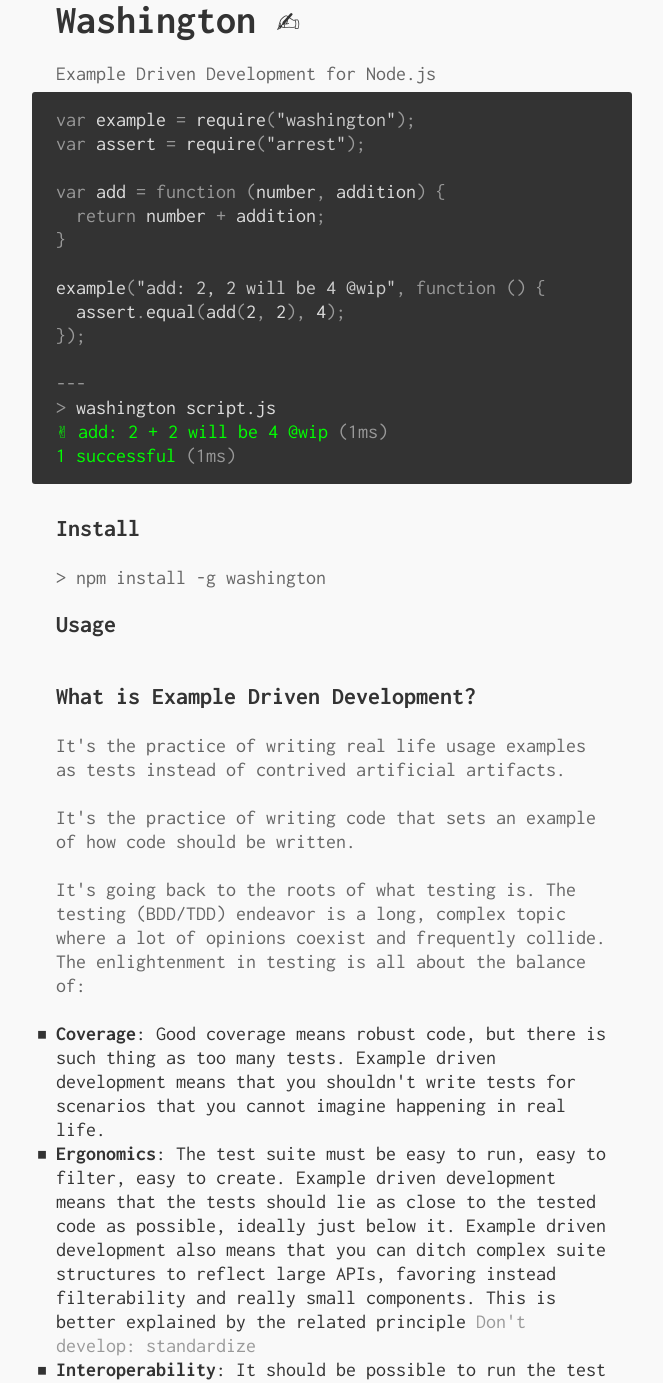
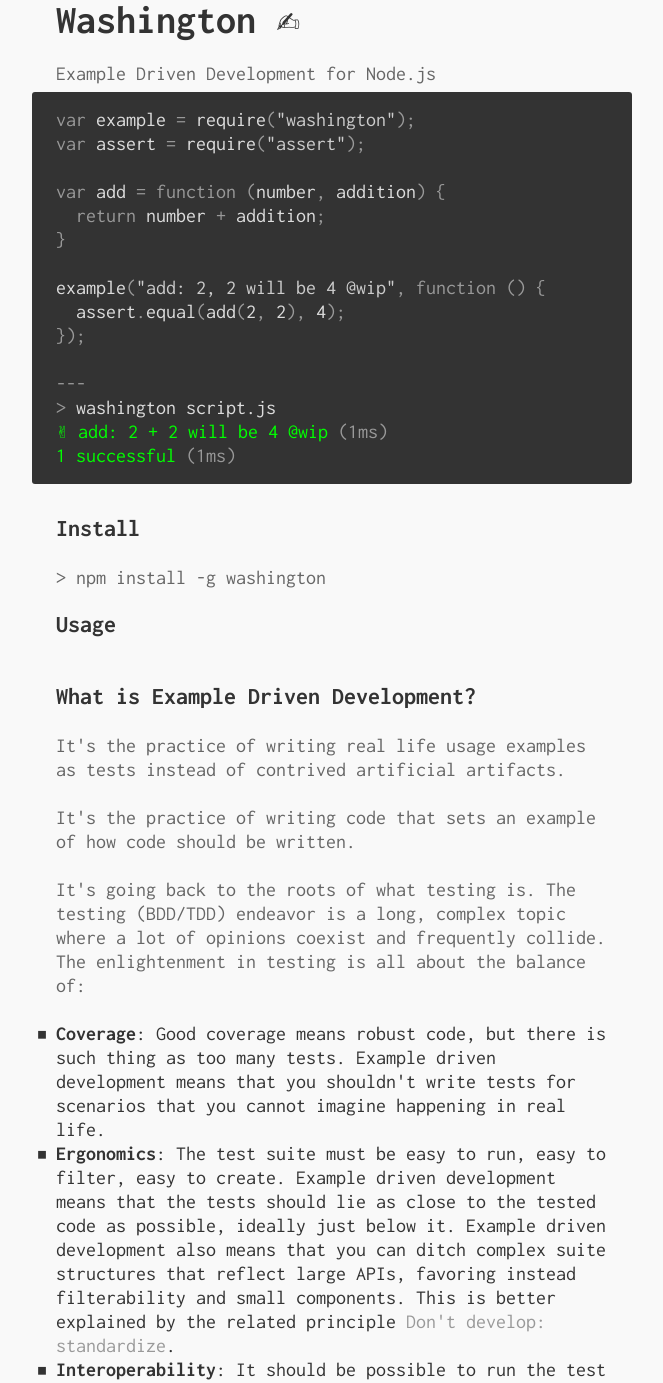
Before and after one commit to xaviervia/washington, a website: page index.html in a window 1280 px wide. Shown: the part 40-1423 px from the top of the page, without its empty margins (308-971 px from the left). Drawn offline with Linux system fonts and the light colour scheme.

Commit message:
Minor fixes

```diff
--- a/index.html
+++ b/index.html
@@ -17,7 +17,7 @@
 
       <proposition>
         <pre><span class="muted">var</span> example <span class="muted">=</span> require<span class="muted">(</span><span class="string">"washington"</span><span class="muted">);</span>
-<span class="muted">var</span> assert <span class="muted">=</span> require<span class="muted">(</span><span class="string">"arrest"</span><span class="muted">);</span>
+<span class="muted">var</span> assert <span class="muted">=</span> require<span class="muted">(</span><span class="string">"assert"</span><span class="muted">);</span>
 
 <span class="muted">var</span> add <span class="muted">= function (</span>number<span class="muted">,</span> addition<span class="muted">) {</span>
   <span class="muted">return</span> number <span class="muted">+</span> addition<span class="muted">;</span>
@@ -51,7 +51,7 @@
 
       <ul>
         <li><strong>Coverage</strong>: Good coverage means robust code, but there is such thing as too many tests. Example driven development means that you shouldn't write tests for scenarios that you cannot imagine happening in real life.</li>
-        <li><strong>Ergonomics</strong>: The test suite must be easy to run, easy to filter, easy to create. Example driven development means that the tests should lie as close to the tested code as possible, ideally just below it. Example driven development also means that you can ditch complex suite structures to reflect large APIs, favoring instead filterability and really small components. This is better explained by the related principle <a href="dont develop">Don't develop: standardize</a></li>
+        <li><strong>Ergonomics</strong>: The test suite must be easy to run, easy to filter, easy to create. Example driven development means that the tests should lie as close to the tested code as possible, ideally just below it. Example driven development also means that you can ditch complex suite structures that reflect large APIs, favoring instead filterability and small components. This is better explained by the related principle <a href="dont develop">Don't develop: standardize</a>.</li>
         <li><strong>Interoperability</strong>: It should be possible to run the test suite in a various of ways: with full fletched command line, human readable output; with various output formats (html, json, xml, ...); optimized for continuous integration, with log-like, one line per test output format; and programatically, so tools can be built on top of the test suite to leverage the test suite results in making progress metrics, API complexity analysis, statistical analysis and all kind of insights that you shouldn't need to parse the command line output or monkeypatch the test runner to be able to extract. Example driven development means treating the examples as first class citizens of the code base, since in the contemporary ecosystem tests are becoming more and more production code. Washington solves that by provinding a powerful interface for interacting with the test suite and the possibility of overriding formatters, and of course full access to the test suite objects with no esoteric structures.</li>
       </ul>
       <p>The bottom line is that you should treat your test examples as production code. Treat the test suite as a citizen of your codebase (do not dwell into "first class", citizens should be equal). In the end it is about the <a href="http://www.catb.org/esr/writings/taoup/html/ch01s06.html">Unix philosophy</a>, the cornerstone of Open Source.</p>
```
